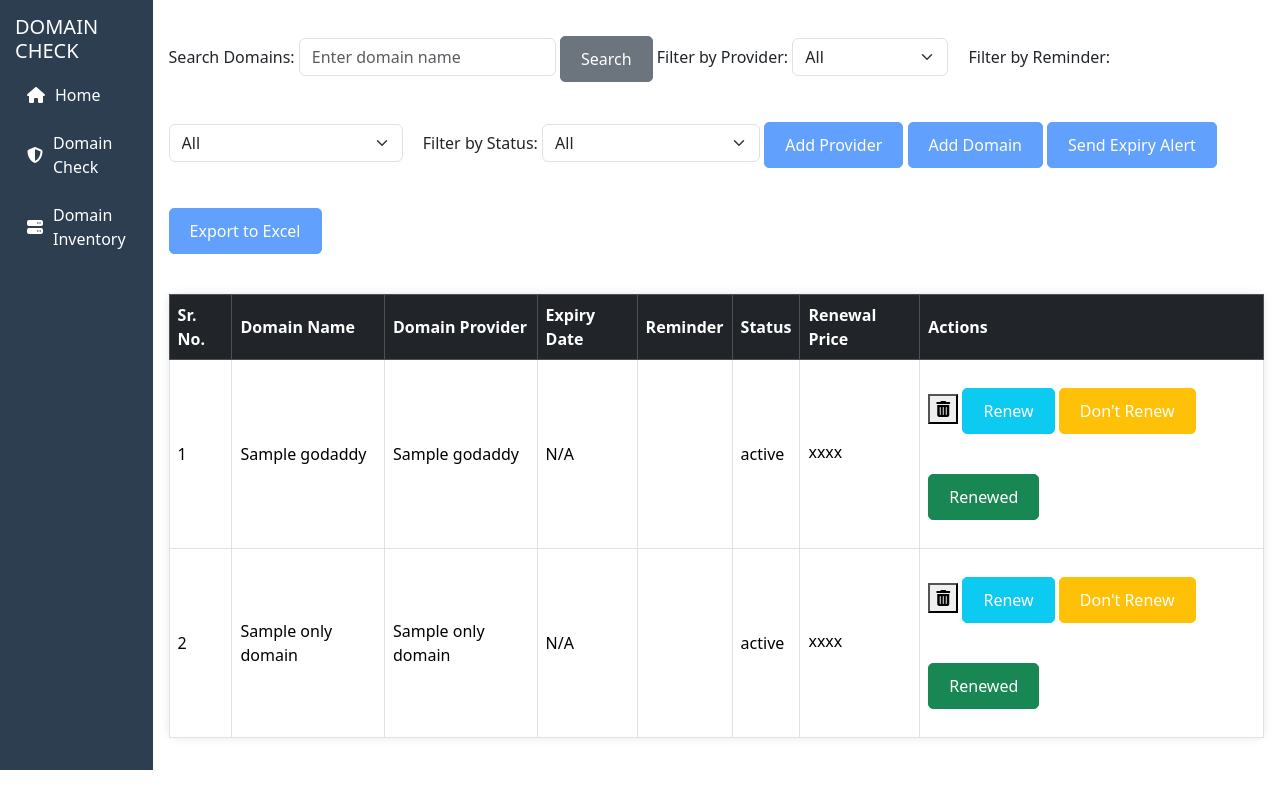
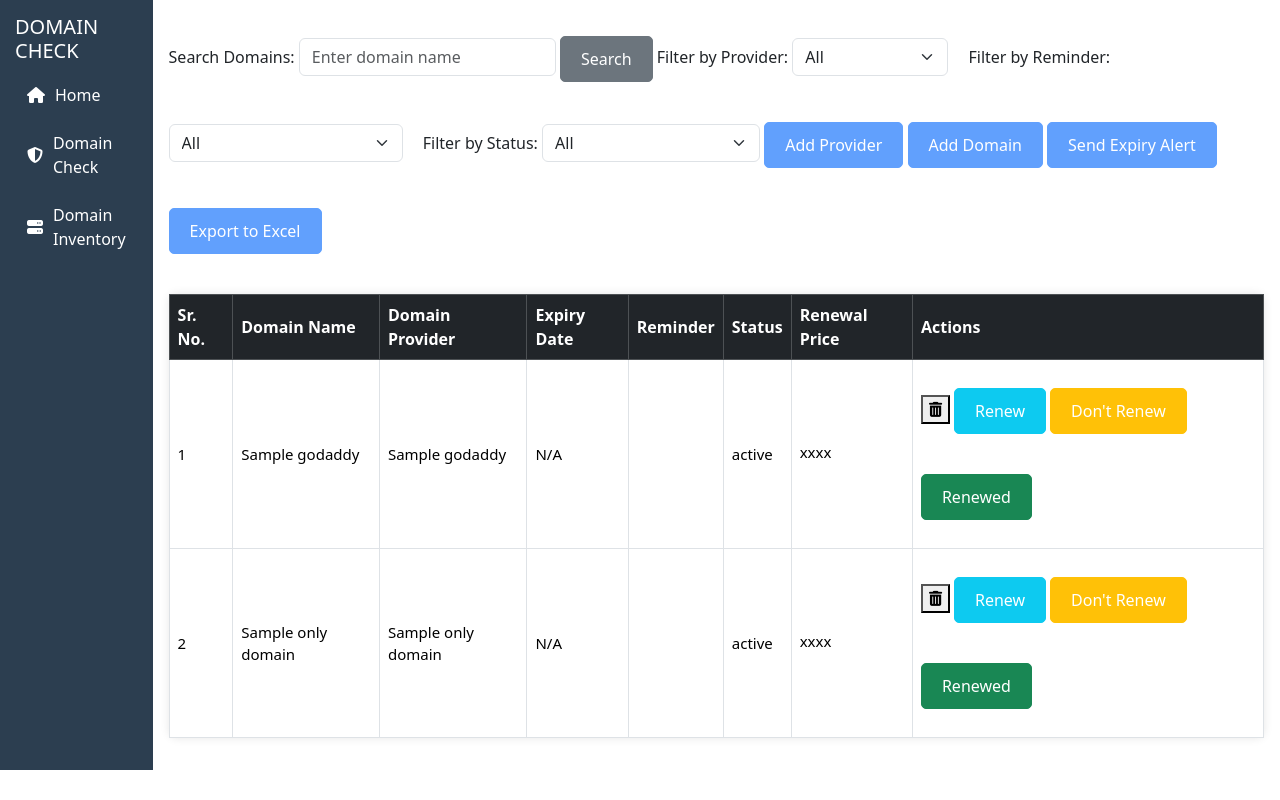
Before and after one commit to ManavCenturyIQ/security_domain, a Flask app: page /owned_domains in a window 1280 px wide. Run offline with Flask 3, Linux system fonts and the light colour scheme; a database or web service that is not in the repository returns one stand-in record (values such as "Sample title"); some libraries are stand-ins or nearby versions.

Commit message:
font size in column

```diff
--- a/templates/owned_domains.html
+++ b/templates/owned_domains.html
@@ -24,6 +24,9 @@
     />
 
     <style>
+      table tbody{
+        font-size: 15px;
+      }
       .table-container {
         background-color: #ffffff;
         border-radius: 8px;
```
